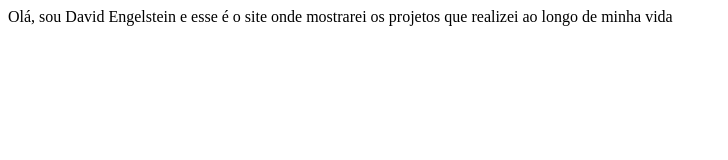
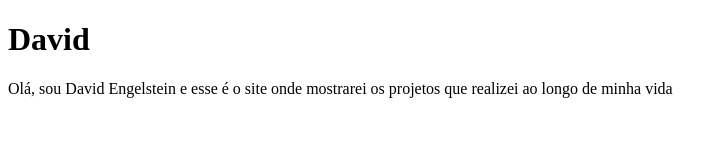
Before and after one commit to davidengelstein/davidengelstein.github.io, a plain HTML site: page index.html in a window 1280 px wide. Shown: the whole page, without its empty margins (0-728 px from the left). Drawn offline with Linux system fonts and the light colour scheme.

Commit message:
Update index.html

```diff
--- a/index.html
+++ b/index.html
@@ -3,6 +3,7 @@
   <head>
   </head>
   <body>
-    Olá, sou David Engelstein e esse é o site onde mostrarei os projetos que realizei ao longo de minha vida
+    <H1>David</H1>
+    <P>Olá, sou David Engelstein e esse é o site onde mostrarei os projetos que realizei ao longo de minha vida</P>
   </body>
 </html>
```
